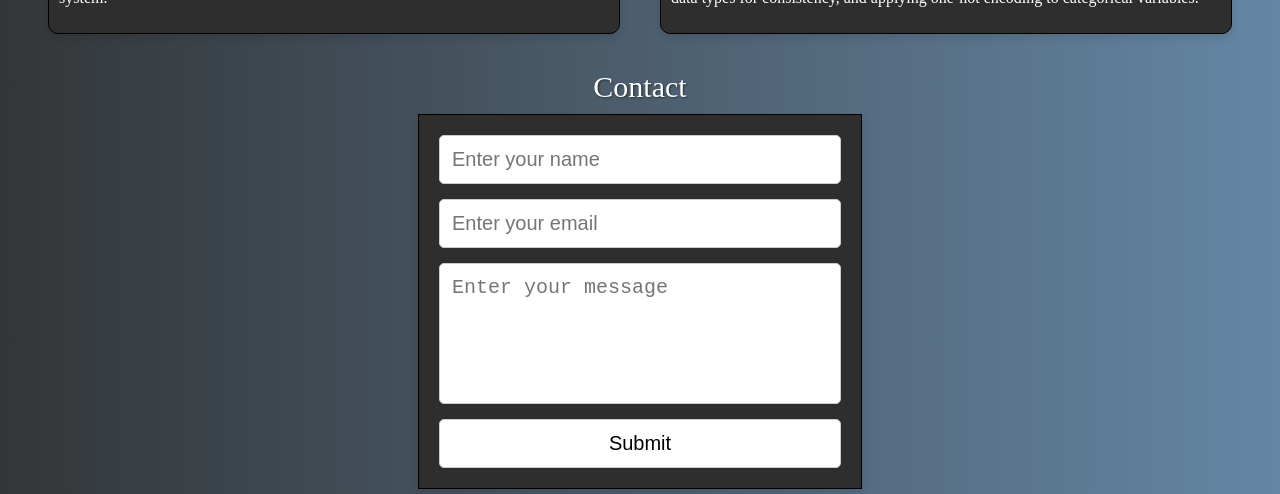
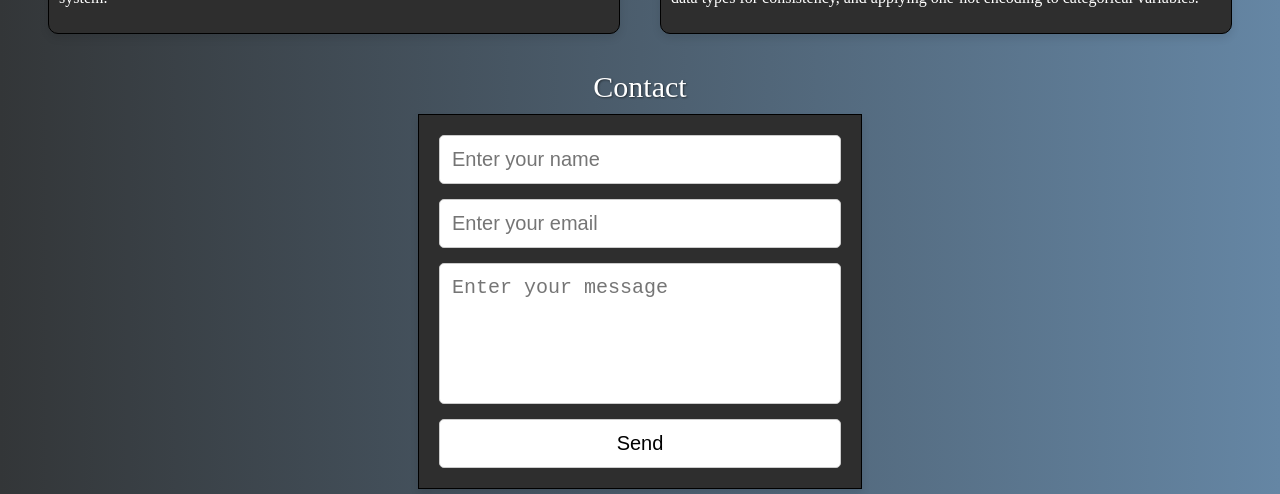
Before and after one commit to ahmedhuossein/Ahmed-Portfolio, a React (Create React App) app: page / in a window 1280 px wide. Shown: the part 932-1426 px from the top of the page. Built offline with nearby package versions, Linux system fonts and the light colour scheme.

Commit message:
added scroll down feature and finished contact section

```diff
--- a/src/App.js
+++ b/src/App.js
@@ -3,13 +3,16 @@ import About from './components/About.jsx';
 import Projects from './components/Projects.jsx';
 import Contact from './components/Contact.jsx';
 import './index.css';
+import { useRef } from 'react';
 function App() {
+  const projectsRef=useRef(null);
+  const contactRef=useRef(null);
   return (
     <main>
-    <Header/>
+    <Header projectsRef={projectsRef} contactRef={contactRef}/>
     <About/>
-    <Projects/>
-    <Contact/>
+    <Projects projectsRef={projectsRef}/>
+    <Contact contactRef={contactRef}/>
 
 
 
--- a/src/components/Contact.jsx
+++ b/src/components/Contact.jsx
@@ -1,16 +1,29 @@
 import React from 'react';
 import './Contact.css';
+import emailjs from "emailjs-com";
 
-const Contact = () => {
+const Contact = ({contactRef}) => {
+
+    function sendEmail(e) {
+        e.preventDefault();
+        emailjs.sendForm('service_m6kkguf', 'template_edzss5s', e.target, '')
+        .then((result) => {
+        console.log(result.text);
+        }, (error) => {
+        console.log(error.text);
+        });
+        e.target.reset();
+        }
 
     return (
-        <div className="main1">
-            <div className="contactm">Contact</div>
-            <form>
-                <input type="text" className="name" placeholder="Enter your name" />
-                <input type="email" className="email" placeholder="Enter your email" />
-                <textarea className="message" placeholder="Enter your message" cols="30" rows="5"></textarea>
-                <input type="submit" className="send" placeholder="Send"/>
+        <div  className="main1">
+            <div ref={contactRef} className="contactm">Contact</div>
+
+            <form onSubmit={sendEmail}>
+                <input type="text" name="from_name" className="name" placeholder="Enter your name" />
+                <input type="email" name="email_id" className="email" placeholder="Enter your email" />
+                <textarea className="message" name="message" placeholder="Enter your message" cols="30" rows="5"></textarea>
+                <input type="submit" className="send" value="Send"/>
             </form>
         </div>
 
--- a/src/components/Header.css
+++ b/src/components/Header.css
@@ -22,3 +22,6 @@ padding: 0;
 font-size: 30px;
 justify-content: flex-end;
 }
+nav:hover {
+    cursor: pointer;
+}
--- a/src/components/Header.jsx
+++ b/src/components/Header.jsx
@@ -1,13 +1,18 @@
 import React from 'react';
 import './Header.css';
-const Header = () => {
+
+const Header = ({ projectsRef, contactRef }) => {
 return (
 <div className="main">
     <div className="Ahmed">Ahmed Huossein</div>
 <nav>
 <div>About</div>
-<div>Projects</div>
-<div>Contact</div>
+<div onClick={() => projectsRef.current.scrollIntoView({ behavior: 'smooth' })}>
+    Projects
+</div>
+<div onClick={() =>contactRef.current.scrollIntoView({behavior: 'smooth'})}>
+    Contact
+    </div>
 </nav>
 </div>
 
--- a/src/components/Projects.jsx
+++ b/src/components/Projects.jsx
@@ -1,8 +1,8 @@
 import React from 'react';
 import './Projects.css';
-const Projects = () => {
+const Projects = ({projectsRef}) => {
     return (
-        <div>
+        <div ref={projectsRef}>
             <h3 className="Projects">Projects</h3>
 
             <ul className="Projects-list">
```
